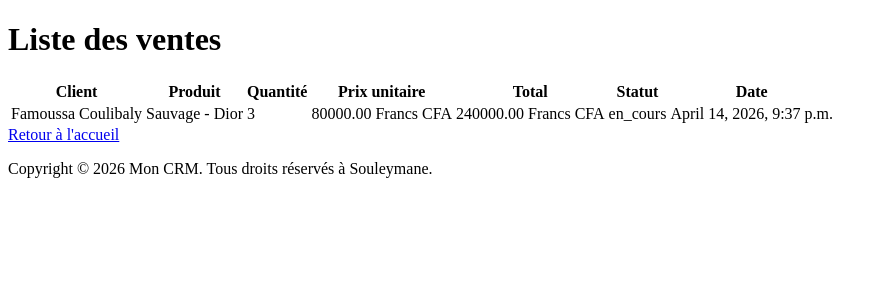
After one commit to Djavo667/Projet_de_soutenance_CRM, a Django app: page /list_ventes/ in a window 1280 px wide. The commit adds this page. Shown: the top 300 px of the page, without its empty margins (0-887 px from the left). Run offline with Django 5.2, Linux system fonts and the light colour scheme; data comes from the database, SQL or seed files in the repository; both versions use the stored data as it was after the commit.

Commit message:
modification du projet CRM

```diff
--- a/CRM/settings.py
+++ b/CRM/settings.py
@@ -116,3 +116,6 @@ USE_TZ = True
 # https://docs.djangoproject.com/en/6.0/howto/static-files/
 
 STATIC_URL = 'static/'
+# Médias (images produits)
+MEDIA_URL = '/media/'
+MEDIA_ROOT = BASE_DIR / 'media'
--- /dev/null
+++ b/CRM/templates/list_ventes.html
@@ -0,0 +1,37 @@
+{% extends "base.html" %}
+{% block title %} Liste des ventes {% endblock %}
+
+{% block content %}
+    <h1>Liste des ventes</h1>
+    {% if ventes %}
+        <table>
+            <thead>
+                <tr>
+                    <th>Client</th>
+                    <th>Produit</th>
+                    <th>Quantité</th>
+                    <th>Prix unitaire</th>
+                    <th>Total</th>
+                    <th>Statut</th>
+                    <th>Date</th>
+                </tr>
+            </thead>
+            <tbody>
+                {% for vente in ventes %}
+                    <tr>
+                        <td>{{ vente.client }}</td>
+                        <td>{{ vente.produit }}</td>
+                        <td>{{ vente.quantite }}</td>
+                        <td>{{ vente.prix_unitaire }} Francs CFA</td>
+                        <td>{{ vente.total }} Francs CFA</td>
+                        <td>{{ vente.statut }}</td>
+                        <td>{{ vente.date_vente }}</td>
+                    </tr>
+                {% endfor %}
+            </tbody>
+        </table>
+    {% else %}
+        <p>Aucune vente enregistrée.</p>
+    {% endif %}
+    <a href="/">Retour à l'accueil</a>
+{% endblock %}
--- a/CRM/urls.py
+++ b/CRM/urls.py
@@ -16,11 +16,25 @@ Including another URLconf
 """
 from django.contrib import admin
 from django.urls import path
-from LE_CRM.views import *
+from LE_CRM.views import (
+    home_page,
+    liste_clients,
+    ajouter_client,
+    liste_produits,
+    ajouter_produit,
+    liste_ventes,
+    ajouter_vente,
+    tracking,
+)
 
 urlpatterns = [
-    path('', home_page),
-    path('list_clients/', list_clients),
-    path('add_client/', add_client),
+    path('', home_page, name='home'),
+    path('list_clients/', liste_clients, name='liste_clients'),
+    path('add_client/', ajouter_client, name='ajouter_client'),
+    path('list_produits/', liste_produits, name='liste_produits'),
+    path('add_produit/', ajouter_produit, name='ajouter_produit'),
+    path('list_ventes/', liste_ventes, name='liste_ventes'),
+    path('add_vente/', ajouter_vente, name='ajouter_vente'),
+    path('tracking/', tracking, name='tracking'),
     path('admin/', admin.site.urls),
 ]
--- a/LE_CRM/models.py
+++ b/LE_CRM/models.py
@@ -1,6 +1,6 @@
 from django.utils import timezone
-
 from django.db import models
+from django.core.validators import MinValueValidator
 
 # Create your models here.
 class client(models.Model):
@@ -24,3 +24,93 @@ class client(models.Model):
         unique_together = ('telephone', 'email')
     def __str__(self):
         return f"{self.prenom} {self.nom}"
+
+
+class Catégorie(models.Model):
+    # Catégories de parfums
+    CATEGORIES_PARFUM = [
+        'parfum',
+        'elixir',
+        'eau de cologne',
+        'eau de toilette',
+        'eau de parfum',
+        'extrait',
+        'absolu',
+        'eau fraiche',
+    ]
+
+    nom = models.CharField(max_length=50, unique=True)
+    description = models.TextField(blank=True, max_length=200)
+
+    class Meta:
+        verbose_name = "Catégorie"
+        verbose_name_plural = "Catégories"
+        ordering = ['nom']
+
+    def __str__(self):
+        return self.nom
+
+    @classmethod
+    def creer_categories_parfum(cls):
+        """Créer les catégories de parfum par défaut si elles n'existent pas."""
+        for nom_categorie in cls.CATEGORIES_PARFUM:
+            cls.objects.get_or_create(nom=nom_categorie)
+
+class Produit(models.Model):
+    # Produits (nom, catégorie, prix, description, etc.)
+    nom = models.CharField(max_length=100, verbose_name="Nom du produit")
+    marque = models.CharField(max_length=100, verbose_name="Marque")
+    catégorie = models.ForeignKey(Catégorie, on_delete=models.CASCADE)
+    prix = models.DecimalField(max_digits=10, decimal_places=2, validators=[MinValueValidator(0)])
+    description = models.TextField(blank=True, verbose_name="Description")
+    date_ajout = models.DateTimeField(default=timezone.now, verbose_name="Date d'ajout")
+    stock = models.PositiveIntegerField(default=0, verbose_name="Stock disponible")
+    image = models.ImageField(upload_to='produits/', blank=True, null=True, verbose_name="Image du produit")
+    actif = models.BooleanField(default=True, verbose_name="Actif")
+
+    class Meta:
+        verbose_name = "Produit"
+        verbose_name_plural = "Produits"
+        ordering = ['nom']
+
+    def __str__(self):
+        return f"{self.nom} - {self.marque}"
+
+    def stock_status(self):
+        if self.stock > 10:
+            return "En stock"
+        elif 1 <= self.stock <= 10:
+            return "Stock faible"
+        return "Rupture de stock"
+
+    def stock_disponible(self):
+        return self.stock > 0
+
+
+Produit.stock_disponible.boolean = True
+
+class Vente(models.Model):
+    client = models.ForeignKey(client, on_delete=models.CASCADE, verbose_name="Client")
+    produit = models.ForeignKey(Produit, on_delete=models.CASCADE, verbose_name="Produit")
+    quantite = models.PositiveIntegerField(default=1, verbose_name="Quantité")
+    prix_unitaire = models.DecimalField(max_digits=10, decimal_places=2, validators=[MinValueValidator(0)], verbose_name="Prix unitaire")
+    total = models.DecimalField(max_digits=10, decimal_places=2, validators=[MinValueValidator(0)], editable=False, verbose_name="Total de la vente")
+    date_vente = models.DateTimeField(default=timezone.now, verbose_name="Date de vente")
+    statut_choix = [
+        ('en_cours', 'En cours'),
+        ('terminée', 'Terminée'),
+        ('annulée', 'Annulée'),
+    ]
+    statut = models.CharField(max_length=20, choices=statut_choix, default='en_cours', verbose_name="Statut")
+
+    class Meta:
+        verbose_name = "Vente"
+        verbose_name_plural = "Ventes"
+        ordering = ['-date_vente']
+
+    def save(self, *args, **kwargs):
+        self.total = self.quantite * self.prix_unitaire
+        super().save(*args, **kwargs)
+
+    def __str__(self):
+        return f"Vente de {self.produit} à {self.client} le {self.date_vente.strftime('%Y-%m-%d %H:%M:%S')}"
--- a/LE_CRM/views.py
+++ b/LE_CRM/views.py
@@ -1,32 +1,75 @@
-from django.http import HttpResponse
-from django.shortcuts import render
+from django.shortcuts import render, redirect
 
-from .forms import ClientForm
-from .models import *
+from .forms import ClientForm, ProduitForm, VenteForm
+from .models import client, Produit, Vente
 
-#une liste des clients
-# data_clients = [ "client1", "client2", "client3", "client4", "client5" ]
-# Create your views here.
+# Vue d'accueil du CRM
 def home_page(request):
-    nbr_clients = len(client.objects.all())
+    nbr_clients = client.objects.count()
     nom_boutique = "S_Cosmetique"
     context = {
         'nbr_clients': nbr_clients,
-        'nom_boutique': nom_boutique
+        'nom_boutique': nom_boutique,
     }
     return render(request, 'index.html', context=context)
 
-def list_clients(request):
-    return render(request, "list_clients.html", context={'data_clients': client.objects.all()})
+# Créer vue liste_clients pour afficher tous les clients
+def liste_clients(request):
+    clients = client.objects.all()
+    return render(request, 'list_clients.html', context={'data_clients': clients})
 
-def add_client(request):
-    if request.method == "POST":
+# Créer vue ajouter_client avec ClientForm
+def ajouter_client(request):
+    if request.method == 'POST':
         form = ClientForm(request.POST)
         if form.is_valid():
-            form.save() # enregistre le client dans la base de données
-            # data_clients.append(form.cleaned_data['nom'])4
-            return HttpResponse("Client ajouté avec succès !")
+            form.save()
+            return redirect('liste_clients')
     else:
+        form = ClientForm()
+    return render(request, 'add_client.html', context={'form': form})
 
-        form = ClientForm()
-        return render(request, "add_client.html", context={'form': form})
+# Créer vue liste_produits pour afficher tous les produits
+def liste_produits(request):
+    produits = Produit.objects.all()
+    return render(request, 'list_produits.html', context={'produits': produits})
+
+# Créer vue ajouter_produit avec ProduitForm
+def ajouter_produit(request):
+    if request.method == 'POST':
+        form = ProduitForm(request.POST, request.FILES)
+        if form.is_valid():
+            form.save()
+            return redirect('liste_produits')
+    else:
+        form = ProduitForm()
+    return render(request, 'ajouter_produit.html', context={'form': form})
+
+# Créer vue liste_ventes pour afficher toutes les ventes
+def liste_ventes(request):
+    ventes = Vente.objects.select_related('client', 'produit').all()
+    return render(request, 'list_ventes.html', context={'ventes': ventes})
+
+# Créer vue ajouter_vente avec VenteForm
+def ajouter_vente(request):
+    if request.method == 'POST':
+        form = VenteForm(request.POST)
+        if form.is_valid():
+            form.save()
+            return redirect('liste_ventes')
+    else:
+        form = VenteForm()
+    return render(request, 'ajouter_vente.html', context={'form': form})
+
+# Recherche d'un client par téléphone
+def tracking(request):
+    message = ''
+    client_trouve = None
+    if request.method == 'POST':
+        num_client = request.POST.get('num_client', '').strip()
+        try:
+            client_trouve = client.objects.get(telephone=num_client)
+            message = f"Client trouvé : {client_trouve}"
+        except client.DoesNotExist:
+            message = "Aucun client trouvé avec ce numéro."
+    return render(request, 'tracking.html', context={'message': message, 'client_trouve': client_trouve})
```
Also changed, not shown: CRM/templates/ajouter_produit.html (added, +12 -0 lines), CRM/templates/ajouter_vente.html (added, +12 -0 lines), CRM/templates/index.html (+7 -2 lines), CRM/templates/list_clients.html (+28 -5 lines), CRM/templates/list_produits.html (added, +35 -0 lines), CRM/templates/tracking.html (added, +15 -0 lines), LE_CRM/admin.py (+37 -7 lines), LE_CRM/forms.py (+32 -3 lines), LE_CRM/migrations/0002_alter_client_description_alter_client_telephone.py (added), LE_CRM/migrations/0003_catégorie_produit.py (added), LE_CRM/migrations/0004_produit_actif_vente.py (added), LE_CRM/migrations/0005_default_categories.py (added), db.sqlite3, media/produits/Dior_sauvage.jpg (added).
